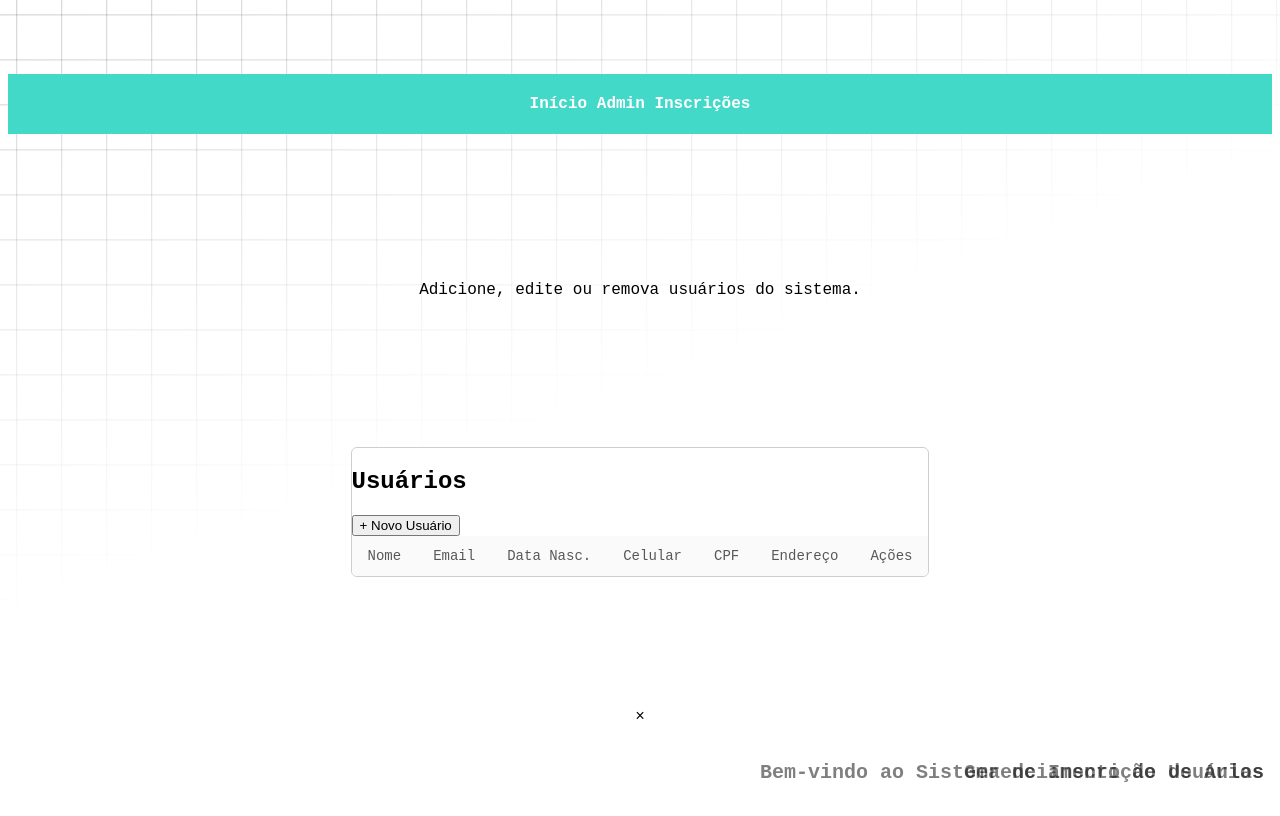
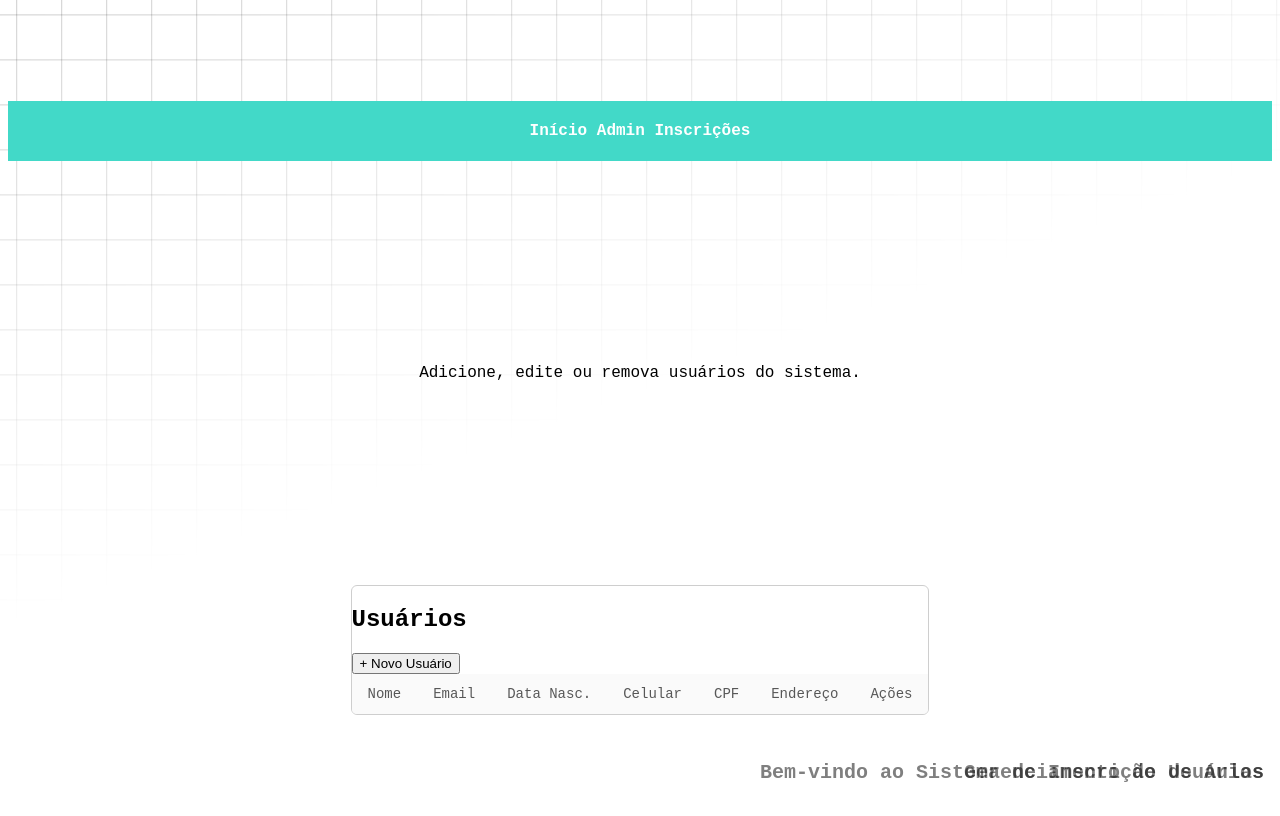
Before and after one commit to leonardofalango/tde_banco_de_dados, a plain HTML site: page frontend/admin/index.html in a window 1280 px wide. Drawn offline with Linux system fonts and the light colour scheme; files that its build step writes are made by us from their sources; no server answers.

Commit message:
fix css import

```diff
--- a/frontend/admin/index.html
+++ b/frontend/admin/index.html
@@ -5,7 +5,7 @@
   <meta name="viewport" content="width=device-width, initial-scale=1.0"/>
   <title>Administrador</title>
   <link rel="stylesheet" href="../style.css" />
-  <link rel="stylesheet" href="../inscription/style.css" />
+  <link rel="stylesheet" href="../class/style.css" />
   <script src="script.js" defer></script>
   <link rel="stylesheet" href="https://cdnjs.cloudflare.com/ajax/libs/font-awesome/4.7.0/css/font-awesome.min.css" />
 </head>
```
